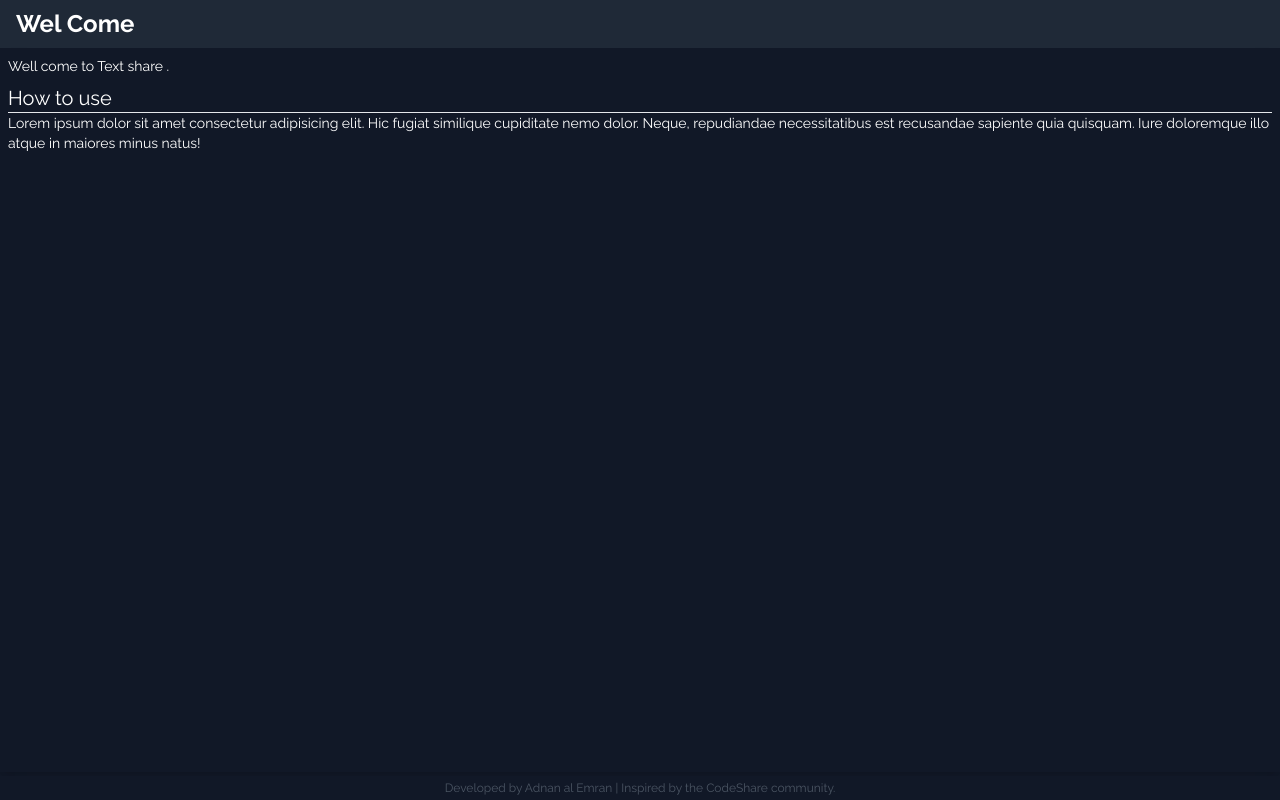
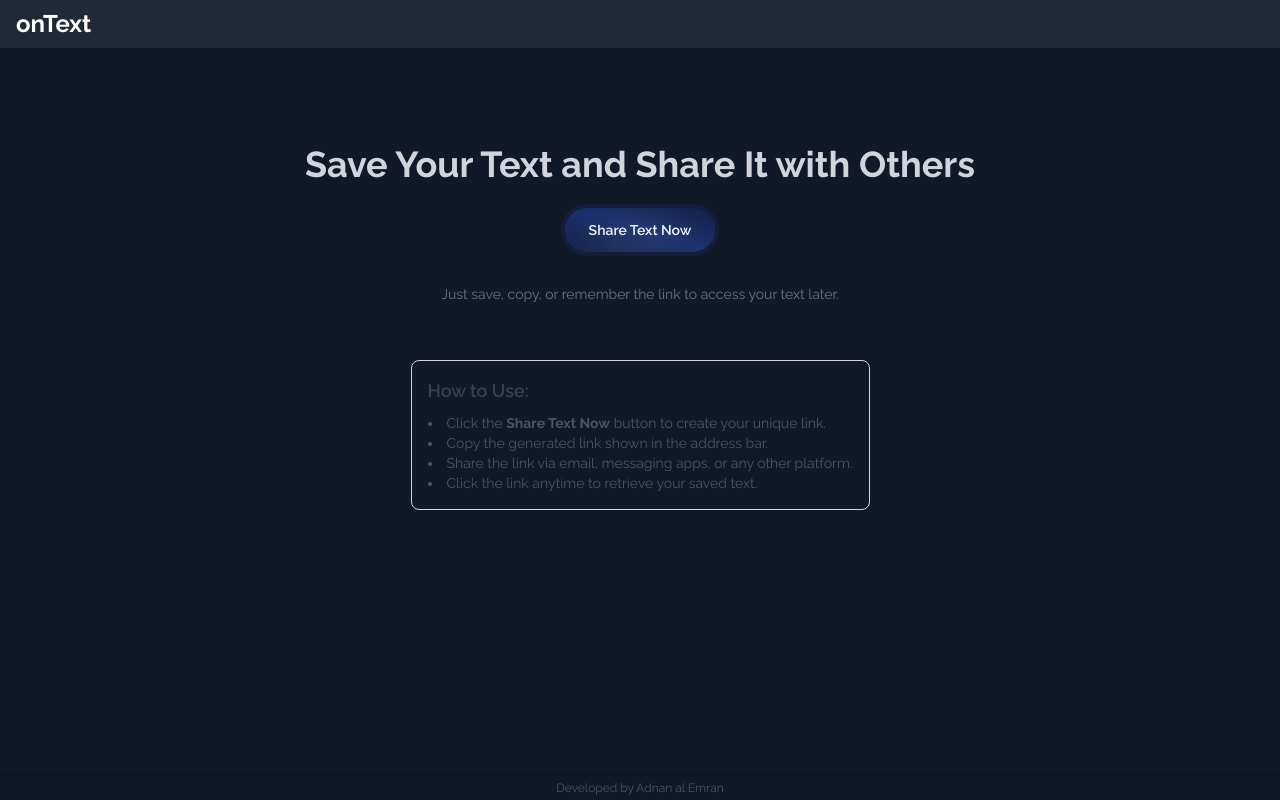
Before and after one commit to adnanalemran/onText, a React (Vite) app: page / in a window 1280 px wide. Built offline with nearby package versions, Linux system fonts and the light colour scheme.

Commit message:
Refactor Welcome component and add Home component for improved code structure and reusability

```diff
--- /dev/null
+++ b/src/components/Home.jsx
@@ -0,0 +1,46 @@
+import { Link } from "react-router-dom";
+
+// Function to generate a random three-digit number
+const getRandomNumber = () => {
+    return Math.floor(100 + Math.random() * 900); // Generates a number between 100 and 999
+};
+
+const Home = () => {
+    const randomNumber = getRandomNumber(); // Call the function to get a random number
+
+    return (
+        <div className="flex flex-col items-center justify-center mt-16 p-6  rounded-lg  ">
+            <h2 className="lg:text-4xl text-2xl font-bold mb-6 text-center text-gray-300">
+                Save Your Text and Share It with Others
+            </h2>
+
+
+
+            <Link to={`https://ontext.vercel.app/${randomNumber}`}>
+                <button
+                    className="relative inline-flex items-center gap-2 px-6 py-3 font-semibold text-blue-50 bg-gradient-to-tr from-blue-900/30 via-blue-900/70 to-blue-900/30 ring-4 ring-blue-900/20 rounded-full overflow-hidden hover:opacity-90 transition-opacity before:absolute before:top-4 before:left-1/2 before:-translate-x-1/2 before:w-[100px] before:h-[100px] before:rounded-full before:bg-gradient-to-b before:from-blue-50/10 before:blur-xl"
+                >
+                    Share Text Now
+                </button>
+            </Link>
+
+            <p className="mt-8 text-gray-500">
+                Just save, copy, or remember the link to access your text later.
+            </p>
+
+            <div className="mt-14 p-4 border border-gray-300 rounded-lg  shadow-sm hidden lg:inline">
+                <h3 className="text-lg font-semibold text-gray-700 mb-2">How to Use:</h3>
+                <ul className="list-disc list-inside text-gray-600">
+                    <li>Click the <strong>Share Text Now</strong> button to create your unique link.</li>
+                    <li>Copy the generated link shown in the address bar.</li>
+                    <li>Share the link via email, messaging apps, or any other platform.</li>
+                    <li>Click the link anytime to retrieve your saved text.</li>
+                </ul>
+            </div>
+
+
+        </div>
+    );
+};
+
+export default Home;
--- /dev/null
+++ b/src/components/UserGuide.jsx
@@ -0,0 +1,51 @@
+
+const UserGuide = () => {
+    return (
+        <div className="  mx-auto p-6 bg-gray-800 text-white rounded-lg shadow-lg">
+
+
+            <h1 className="text-2xl font-bold mb-4">Note-Taking Application User Guide</h1>
+
+            <h2 className="text-xl font-semibold mb-2">Overview</h2>
+            <p className="mb-4">
+                The Note-Taking Application allows users to create, save, and access notes using unique URLs based on the note title.
+            </p>
+
+            <h2 className="text-xl font-semibold mb-2">Accessing the Application</h2>
+            <p className="mb-4">
+                Open your browser and navigate to <a href="https://ontext.vercel.app" className="text-blue-400 underline">https://ontext.vercel.app</a>.
+            </p>
+
+            <h2 className="text-xl font-semibold mb-2">Creating a Note</h2>
+            <p className="mb-4">
+                To create a note, go to <span className="font-bold">https://ontext.vercel.app/[your-note-title]</span> (e.g.,
+                <span className="font-bold"> https://ontext.vercel.app/My-Note</span>).
+            </p>
+            <p className="mb-4">
+                Type your note in the text area and click the <span className="font-bold">Save</span> button to store it.
+            </p>
+
+            <h2 className="text-xl font-semibold mb-2">Accessing Your Note</h2>
+            <p className="mb-4">
+                To view your note later, simply return to <span className="font-bold">https://ontext.vercel.app/[your-note-title]</span>.
+            </p>
+
+            <h2 className="text-xl font-semibold mb-2">Exporting Your Note</h2>
+            <p className="mb-4">
+                Export your note as a .txt or .pdf file using the respective buttons for download.
+            </p>
+
+            <h2 className="text-xl font-semibold mb-2">Copying and Sharing</h2>
+            <p className="mb-4">
+                Click the <span className="font-bold">Copy</span> button to copy your note to the clipboard, or use the <span className="font-bold">Share</span> button to share via available apps.
+            </p>
+
+            <h2 className="text-xl font-semibold mb-2">Example</h2>
+            <p className="mb-4">
+                Create a note by visiting <span className="font-bold">https://ontext.vercel.app/My-First-Note</span>, type your content, and click <span className="font-bold">Save</span>.
+            </p>
+        </div>
+    );
+};
+
+export default UserGuide;
--- a/src/components/Welcome.jsx
+++ b/src/components/Welcome.jsx
@@ -1,3 +1,5 @@
+import Home from "./Home";
+
 
 const Welcome = () => {
 
@@ -5,7 +7,7 @@ const Welcome = () => {
         <div className="max-h-screen  flex flex-col min-h-screen bg-gray-900 text-white">
             {/* Header */}
             <header className="bg-gray-800 px-4 py-2 shadow-md flex justify-between items-center ">
-                <h1 className="text-2xl font-bold">Wel Come </h1>
+                <h1 className="text-2xl font-bold">onText</h1>
 
             </header>
 
@@ -15,20 +17,15 @@ const Welcome = () => {
                     <div
                         className='w-full min-h-full p-2 bg-gray-900      focus:outline-none focus:ring-2 focus:ring-transparent resize-none text-sm'
                     >
-                        Well come to Text share .
-                        <h3 className='text-xl pt-2'>How to use </h3>
-                        <hr/>
-                        <p>Lorem ipsum dolor sit amet consectetur adipisicing elit. Hic fugiat similique cupiditate nemo dolor. Neque, repudiandae necessitatibus est recusandae sapiente quia quisquam. Iure doloremque illo atque in maiores minus natus!</p>
-
-
+                        <Home />
                     </div>
 
                 </div>
             </div>
 
 
-            <div className="bg-gray-900 text-gray-600 p-1 text-center text-xs absolute  bottom-0  w-full">
-                <p>Developed by Adnan al Emran | Inspired by the CodeShare community.</p>
+            <div className="bg-gray-900 text-gray-600 p-1 text-center text-xs absolute bottom-0 w-full">
+                <a href='https://github.com/adnanalemran'>Developed by Adnan al Emran</a>
             </div>
 
         </div>
```
